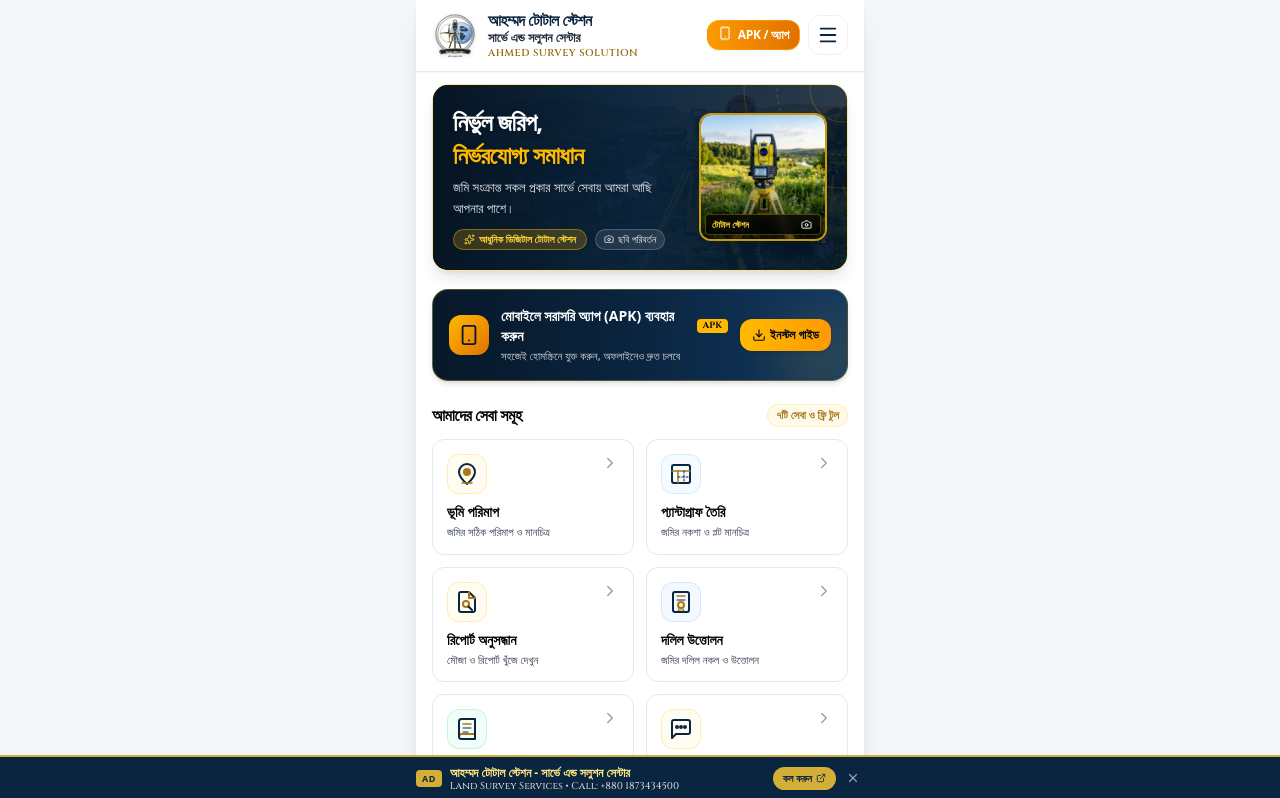
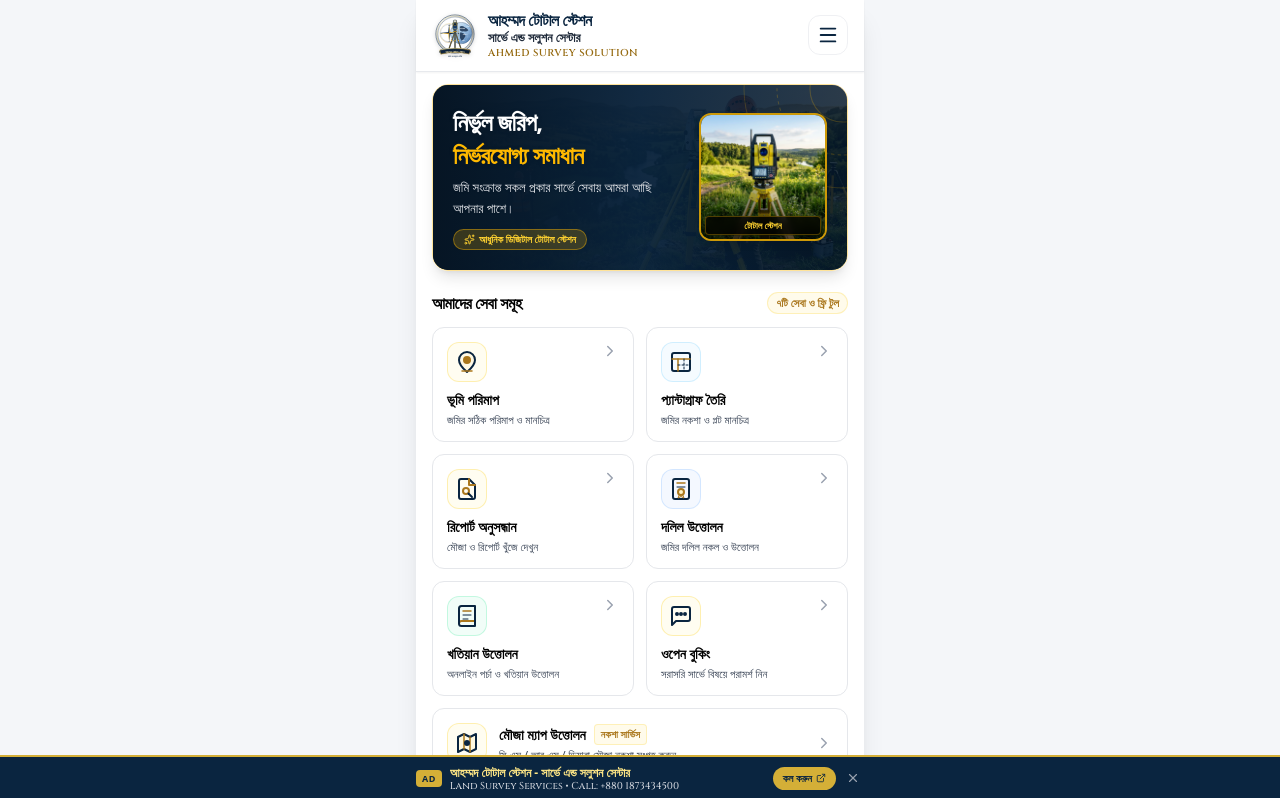
Before and after one commit to shayed6/Ahmed-Surveyor-solution-, a React (Vite) app: page / in a window 1280 px wide. Shown: the top 798 px of the page. Built offline with nearby package versions, Linux system fonts and the light colour scheme.

Commit message:
feat: remove PWA install functionality
Remove the PWA install button and related configuration from the header and hero section to simplify the UI.

```diff
--- a/src/App.tsx
+++ b/src/App.tsx
@@ -14,7 +14,6 @@ import { Religion } from './components/InheritanceCalculator/types';
 import { ShieldCheck } from 'lucide-react';
 import { APKInstallModal } from './components/APKInstallModal';
 import { OfflineIndicator } from './components/OfflineIndicator';
-import { PWAInstallButton } from './components/PWAInstallButton';
 
 export default function App() {
   const navigate = useNavigate();
@@ -110,12 +109,6 @@ export default function App() {
                     {/* Screen 1: Hero Section */}
                     <HeroSection />
 
-                    {/* Android APK & PWA Install Banner */}
-                    <PWAInstallButton
-                      variant="banner"
-                      onOpenModal={() => setShowAPKModal(true)}
-                    />
-
                     {/* Screen 1: Service Cards & Inheritance Calculator */}
                     <ServiceCards
                       onSelectService={(view, initialReligion) => {
--- a/src/components/Header.tsx
+++ b/src/components/Header.tsx
@@ -50,13 +50,6 @@ export const Header: React.FC<HeaderProps> = ({
 
           {/* Right Action Buttons */}
           <div className="flex items-center gap-2">
-            {onOpenAPKModal && (
-              <PWAInstallButton
-                variant="compact"
-                onOpenModal={onOpenAPKModal}
-              />
-            )}
-
             {/* Hamburger Menu Toggle */}
             <button
               id="main-menu-toggle-btn"
--- a/src/components/HeroSection.tsx
+++ b/src/components/HeroSection.tsx
@@ -1,43 +1,7 @@
-import React, { useState, useRef } from 'react';
-import { Sparkles, Camera, RotateCcw, Check, Image as ImageIcon } from 'lucide-react';
-
-const DEFAULT_SIDE_IMAGE = '/src/assets/images/survey_total_station_1791972162953.jpg';
-const DEFAULT_BANNER_BG = '/src/assets/images/hero_survey_banner_1791972163620.jpg';
+import React from 'react';
+import { Sparkles } from 'lucide-react';
 
 export const HeroSection: React.FC = () => {
-  const [sideImage, setSideImage] = useState<string>(() => {
-    return localStorage.getItem('ahmed_custom_hero_image') || DEFAULT_SIDE_IMAGE;
-  });
-  const [bannerBg, setBannerBg] = useState<string>(() => {
-    return localStorage.getItem('ahmed_custom_banner_bg') || DEFAULT_BANNER_BG;
-  });
-  const [showImageOptions, setShowImageOptions] = useState(false);
-  const [uploadSuccess, setUploadSuccess] = useState(false);
-  const fileInputRef = useRef<HTMLInputElement>(null);
-
-  const handleFileUpload = (e: React.ChangeEvent<HTMLInputElement>) => {
-    const file = e.target.files?.[0];
-    if (file) {
-      const reader = new FileReader();
-      reader.onloadend = () => {
-        const result = reader.result as string;
-        setSideImage(result);
-        localStorage.setItem('ahmed_custom_hero_image', result);
-        setUploadSuccess(true);
-        setTimeout(() => setUploadSuccess(false), 2500);
-      };
-      reader.readAsDataURL(file);
-    }
-  };
-
-  const handleResetImages = () => {
-    setSideImage(DEFAULT_SIDE_IMAGE);
-    setBannerBg(DEFAULT_BANNER_BG);
-    localStorage.removeItem('ahmed_custom_hero_image');
-    localStorage.removeItem('ahmed_custom_banner_bg');
-    setShowImageOptions(false);
-  };
-
   return (
     <section className="px-4 pt-3 pb-2 max-w-md mx-auto">
       {/* Main Hero Banner with Landscape Survey Background */}
@@ -45,7 +9,7 @@ export const HeroSection: React.FC = () => {
         {/* Background Image with Dark Contrast Overlay */}
         <div className="absolute inset-0 pointer-events-none overflow-hidden">
           <img
-            src={bannerBg}
+            src="/images/hero-banner.jpg"
             alt="ডিজিটাল সার্ভে ব্যাকগ্রাউন্ড"
             referrerPolicy="no-referrer"
             className="w-full h-full object-cover object-center filter brightness-[0.38] contrast-[1.1] scale-105"
@@ -78,24 +42,14 @@ export const HeroSection: React.FC = () => {
               <Sparkles size={11} className="text-amber-300" />
               আধুনিক ডিজিটাল টোটাল স্টেশন
             </span>
-
-            {/* Quick Button to Change/Upload Photo */}
-            <button
-              onClick={() => setShowImageOptions(!showImageOptions)}
-              className="inline-flex items-center gap-1 px-2 py-0.5 rounded-full text-[10px] font-medium bg-white/10 hover:bg-white/20 text-gray-200 border border-white/20 transition-colors cursor-pointer"
-              title="ব্যানার বা ছবি পরিবর্তন করুন"
-            >
-              <Camera size={10} />
-              <span>ছবি পরিবর্তন</span>
-            </button>
           </div>
         </div>
 
-        {/* Right Side: Total Station Survey Instrument Photo (Replaces previous SVG) */}
+        {/* Right Side: Total Station Survey Instrument Photo */}
         <div className="shrink-0 w-28 sm:w-32 h-28 sm:h-32 relative z-10 flex items-center justify-center">
           <div className="relative w-full h-full rounded-xl overflow-hidden shadow-xl border-2 border-amber-400/80 bg-[#071829] group">
             <img
-              src={sideImage}
+              src="/images/total-station.jpg"
               alt="আধুনিক ডিজিটাল টোটাল স্টেশন"
               referrerPolicy="no-referrer"
               className="w-full h-full object-cover object-center group-hover:scale-105 transition-transform duration-300"
@@ -103,77 +57,12 @@ export const HeroSection: React.FC = () => {
             {/* Subtle Gradient & Badge */}
             <div className="absolute inset-0 bg-gradient-to-t from-black/70 via-transparent to-transparent pointer-events-none" />
 
-            <div className="absolute bottom-1 right-1 left-1 flex items-center justify-between px-1.5 py-0.5 bg-black/75 backdrop-blur-xs text-[9px] font-bold text-amber-300 rounded border border-amber-400/30">
+            <div className="absolute bottom-1 right-1 left-1 flex items-center justify-center px-1.5 py-0.5 bg-black/75 backdrop-blur-xs text-[9px] font-bold text-amber-300 rounded border border-amber-400/30">
               <span className="truncate">টোটাল স্টেশন</span>
-              <button
-                onClick={(e) => {
-                  e.stopPropagation();
-                  fileInputRef.current?.click();
-                }}
-                className="text-white hover:text-amber-300 transition-colors p-0.5 cursor-pointer"
-                title="নিজের ছবি আপলোড করুন"
-              >
-                <Camera size={11} />
-              </button>
             </div>
           </div>
         </div>
       </div>
-
-      {/* Hidden File Input for Custom Image Upload */}
-      <input
-        ref={fileInputRef}
-        type="file"
-        accept="image/*"
-        onChange={handleFileUpload}
-        className="hidden"
-      />
-
-      {/* Upload Notification Toast */}
-      {uploadSuccess && (
-        <div className="mt-2 p-2 bg-emerald-600/90 text-white text-xs rounded-lg flex items-center justify-center gap-1.5 animate-in fade-in slide-in-from-top-1 shadow">
-          <Check size={14} className="text-white" />
-          <span>নতুন ছবি সফলভাবে বসানো হয়েছে!</span>
-        </div>
-      )}
-
-      {/* Interactive Options Drawer for Image Customization */}
-      {showImageOptions && (
-        <div className="mt-2 p-3 bg-white rounded-xl border border-amber-300 shadow-md animate-in fade-in slide-in-from-top-2">
-          <div className="flex items-center justify-between mb-2">
-            <span className="text-xs font-bold text-[#0A2540] flex items-center gap-1.5">
-              <ImageIcon size={14} className="text-amber-600" />
-              ব্যানার ও ছবির ব্যবস্থাপনা
-            </span>
-            <button
-              onClick={() => setShowImageOptions(false)}
-              className="text-gray-400 hover:text-gray-700 text-xs px-1.5 py-0.5"
-            >
-              ✕
-            </button>
-          </div>
-          <p className="text-[11px] text-gray-600 mb-2.5">
-            আপনি চাইলে আপনার নিজস্ব পছন্দের টোটাল স্টেশন বা সাইটের ছবি ফোন থেকে আপলোড করে এখানে বসাতে পারেন:
-          </p>
-          <div className="flex items-center gap-2">
-            <button
-              onClick={() => fileInputRef.current?.click()}
-              className="flex-1 flex items-center justify-center gap-1.5 py-1.5 px-3 bg-[#0A2540] hover:bg-blue-900 text-white rounded-lg text-xs font-medium cursor-pointer transition-colors"
-            >
-              <Camera size={13} />
-              <span>গ্যালারি থেকে ছবি বাছুন</span>
-            </button>
-            <button
-              onClick={handleResetImages}
-              className="flex items-center justify-center gap-1 py-1.5 px-2.5 bg-gray-100 hover:bg-gray-200 text-gray-700 rounded-lg text-xs font-medium cursor-pointer transition-colors"
-              title="ডিফল্ট প্রফেশনাল ছবিতে ফিরে যান"
-            >
-              <RotateCcw size={12} />
-              <span>রিসেট</span>
-            </button>
-          </div>
-        </div>
-      )}
     </section>
   );
 };
```
Also changed, not shown: public/images/hero-banner.jpg (added), public/images/total-station.jpg (added).
